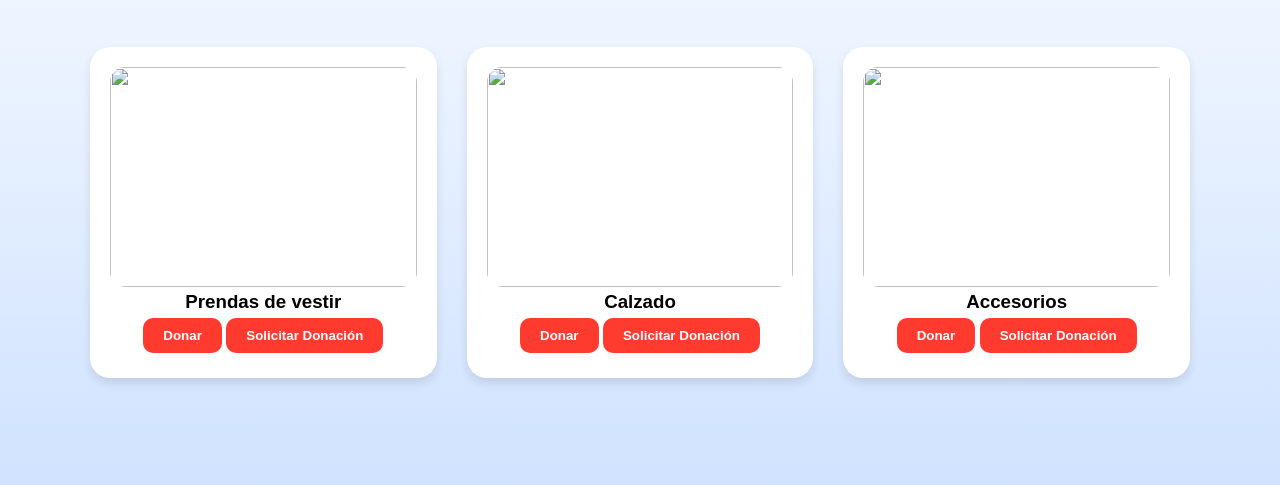
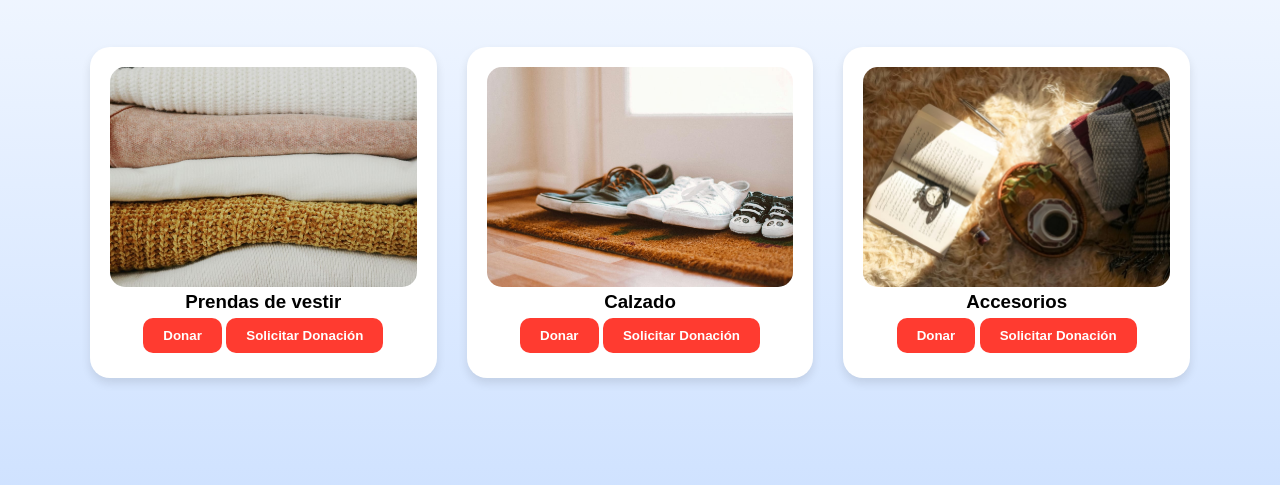
Before and after one commit to FRANKGAONA/DonAccion.com, a plain HTML site: page ropa.html in a window 1280 px wide. Shown: the part 256-741 px from the top of the page. Drawn offline with nearby package versions, Linux system fonts and the light colour scheme.

Commit message:
Update ropa.html

```diff
--- a/ropa.html
+++ b/ropa.html
@@ -95,21 +95,21 @@
   <div class="categorias">
 
     <div class="card">
-      <img src="assets/donacion-ropa1.jpg.jpeg">
+      <img src="donacion-ropa1.jpg.jpeg">
       <h3>Prendas de vestir</h3>
       <button class="btn-donar">Donar</button>
       <button class="btn-solicitar">Solicitar Donación</button>
     </div>
 
     <div class="card">
-      <img src="assets/donacion-calzado.jpg.jpeg">
+      <img src="donacion-calzado.jpg.jpeg">
       <h3>Calzado</h3>
       <button class="btn-donar">Donar</button>
       <button class="btn-solicitar">Solicitar Donación</button>
     </div>
 
     <div class="card">
-      <img src="assets/donacion-accesorios.jpg.jpeg">
+      <img src="donacion-accesorios.jpg.jpeg">
       <h3>Accesorios</h3>
       <button class="btn-donar">Donar</button>
       <button class="btn-solicitar">Solicitar Donación</button>
```
